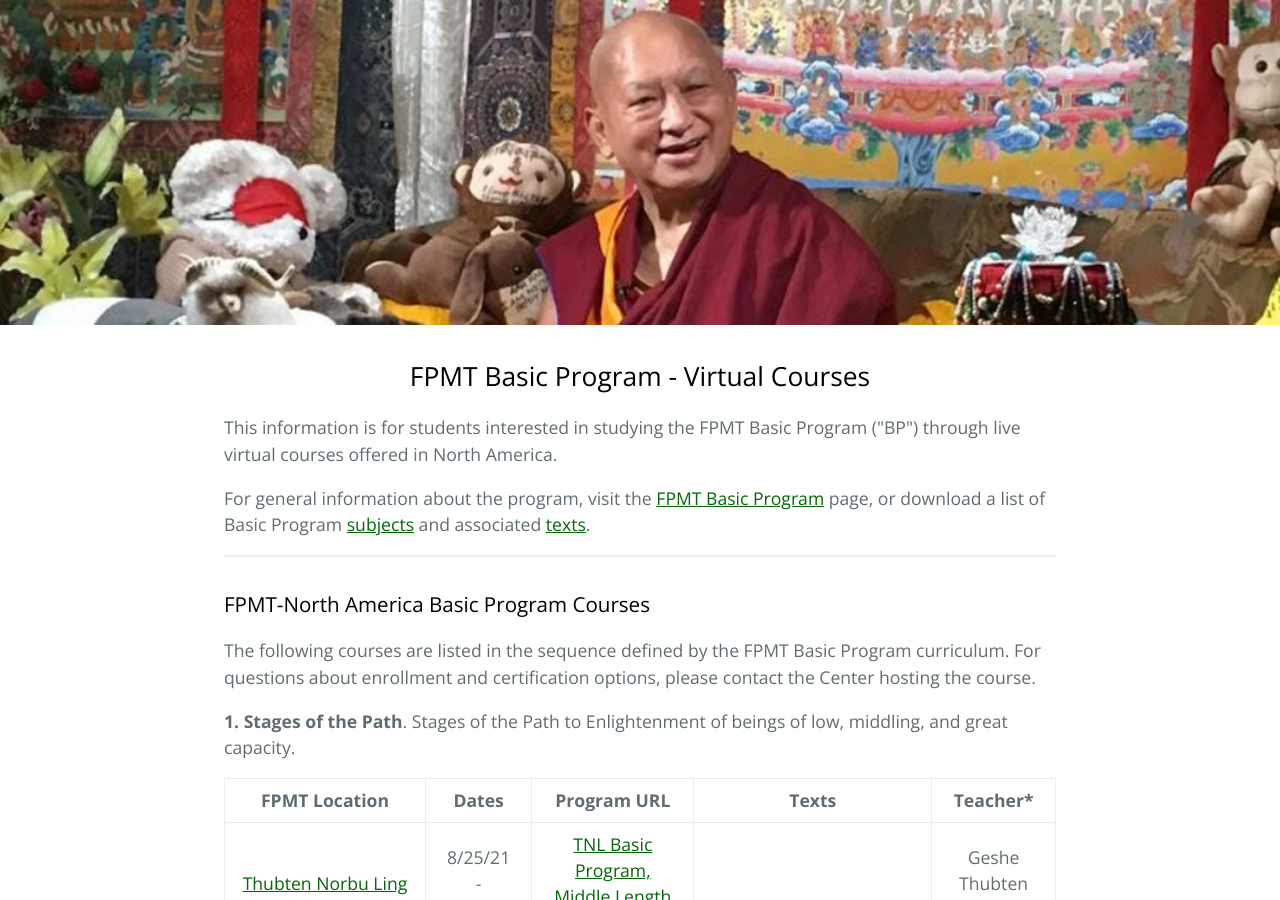
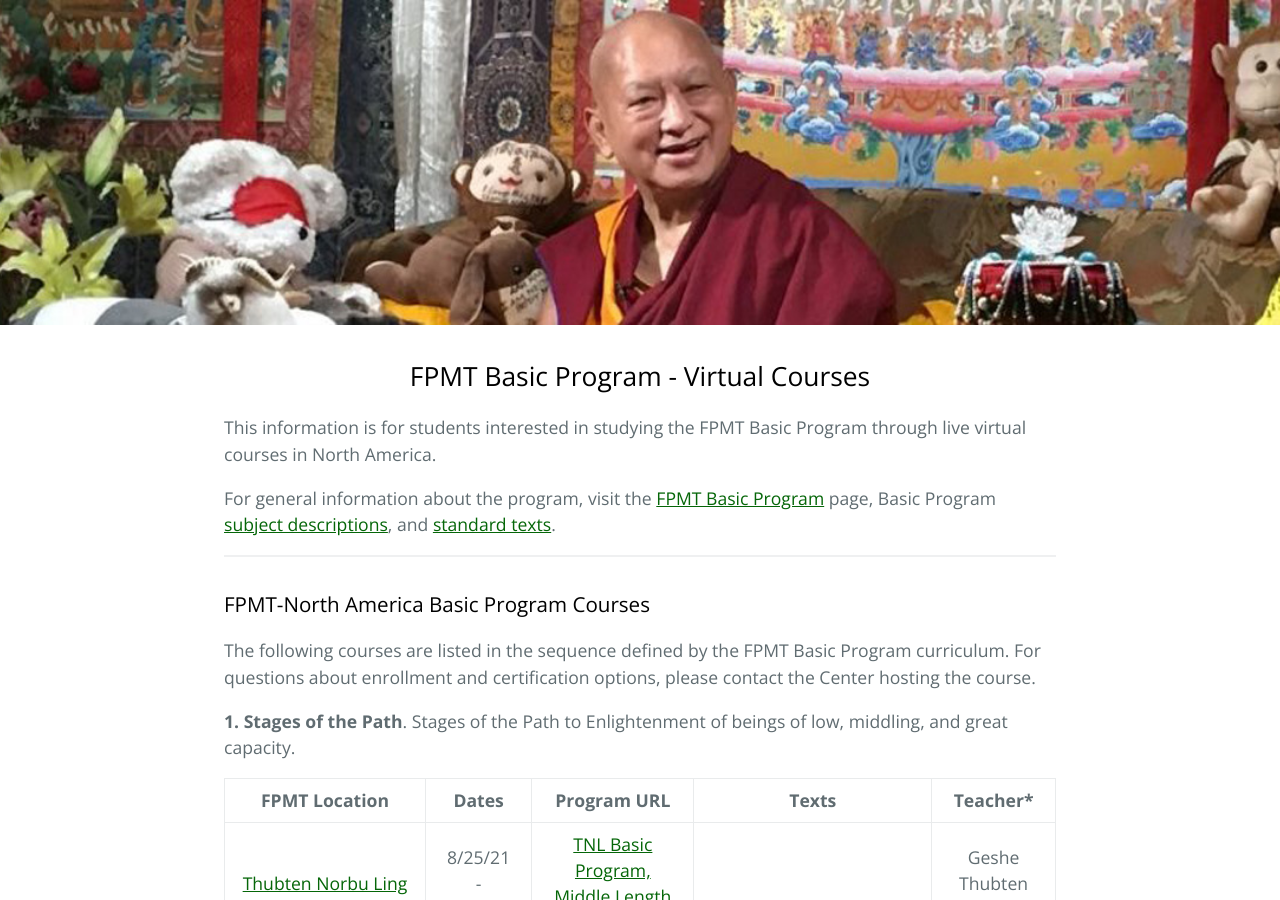
Before and after one commit to lgeorge/lgeorge.github.io, a Jekyll site: the page built from fpmt-na/index.html, in a window 1280 px wide and 900 px high. Built offline with Jekyll 4.4.1, drawn with Linux system fonts in a browser that asks for light colours.

Commit message:
Update index.html

```diff
--- a/fpmt-na/index.html
+++ b/fpmt-na/index.html
@@ -7,11 +7,11 @@ layout: default
   <body>
     <h2 style="text-align:center"; "color: black">FPMT Basic Program - Virtual Courses</h2>
 
-    <p>This information is for students interested in studying the FPMT Basic Program ("BP") through live virtual courses offered in North America.</p>
+    <p>This information is for students interested in studying the FPMT Basic Program through live virtual courses in North America.</p>
 
     <p>For general information about the program, visit the <a href="https://fpmt.org/education/programs/basic-program" target="_blank" rel="noopener noreferrer">FPMT Basic Program</a> page,
-    or download a list of Basic Program <a rel="noreferrer noopener" href="https://fpmt.org/wp-content/uploads/education/programs/basic-program/BP_SubjectDescriptions_2020.pdf" target="_blank">subjects</a>
-    and associated <a rel="noreferrer noopener" href="https://fpmt.org/wp-content/uploads/education/programs/basic-program/BP_StandardTextsAndCommentaries_2020.pdf" target="_blank">texts</a>.</p>
+    Basic Program <a rel="noreferrer noopener" href="https://fpmt.org/wp-content/uploads/education/programs/basic-program/BP_SubjectDescriptions_2020.pdf" target="_blank">subject descriptions</a>,
+    and <a rel="noreferrer noopener" href="https://fpmt.org/wp-content/uploads/education/programs/basic-program/BP_StandardTextsAndCommentaries_2020.pdf" target="_blank">standard texts</a>.</p>
 
     <!--<p>To express interest in future virtual Basic Program courses, add your contact info <a href="https://docs.google.com/forms/d/1NDCDupRBwX0jnXiT13fO4-UxXClhyFMdSYkNuEtX69c/prefill" target="_blank" rel="noopener noreferrer">here</a>.</p> -->
     <!-- If you represent an FPMT center or study group and would like add a course to this list, add your course info <a href="https://docs.google.com/forms/d/138bPPYSJO62tASJtlejkja12F1UJZ1nLMGxZnNQCW5w/prefill" target="_blank" rel="noopener noreferrer">here</a>. -->
```
